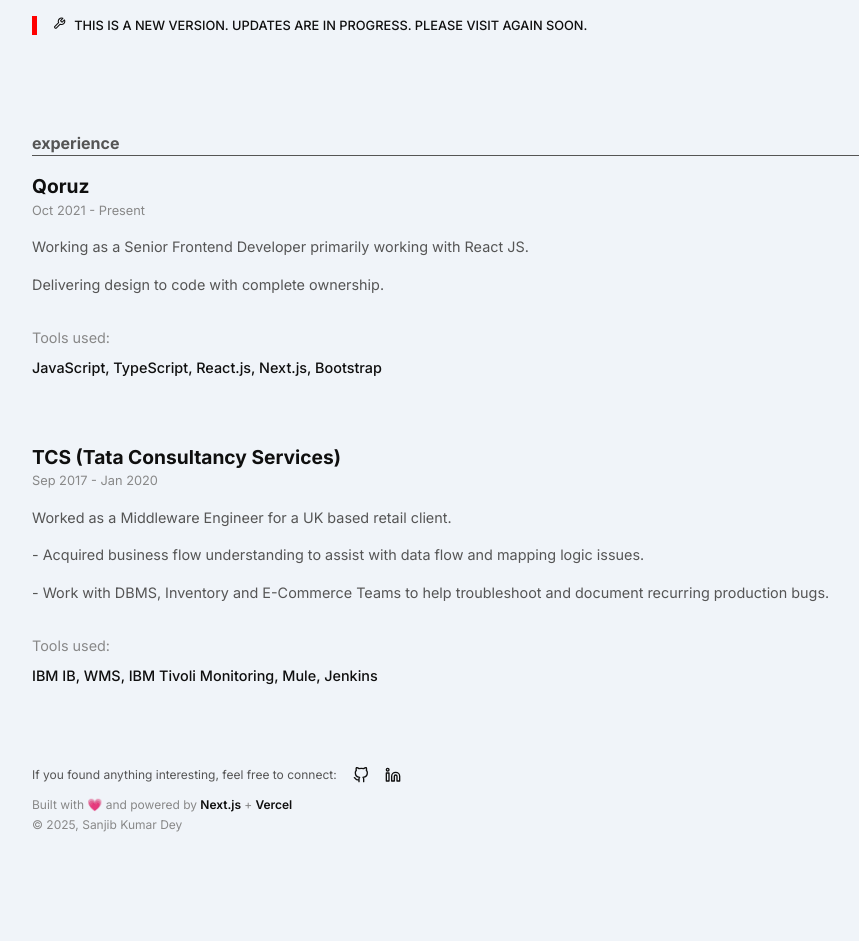
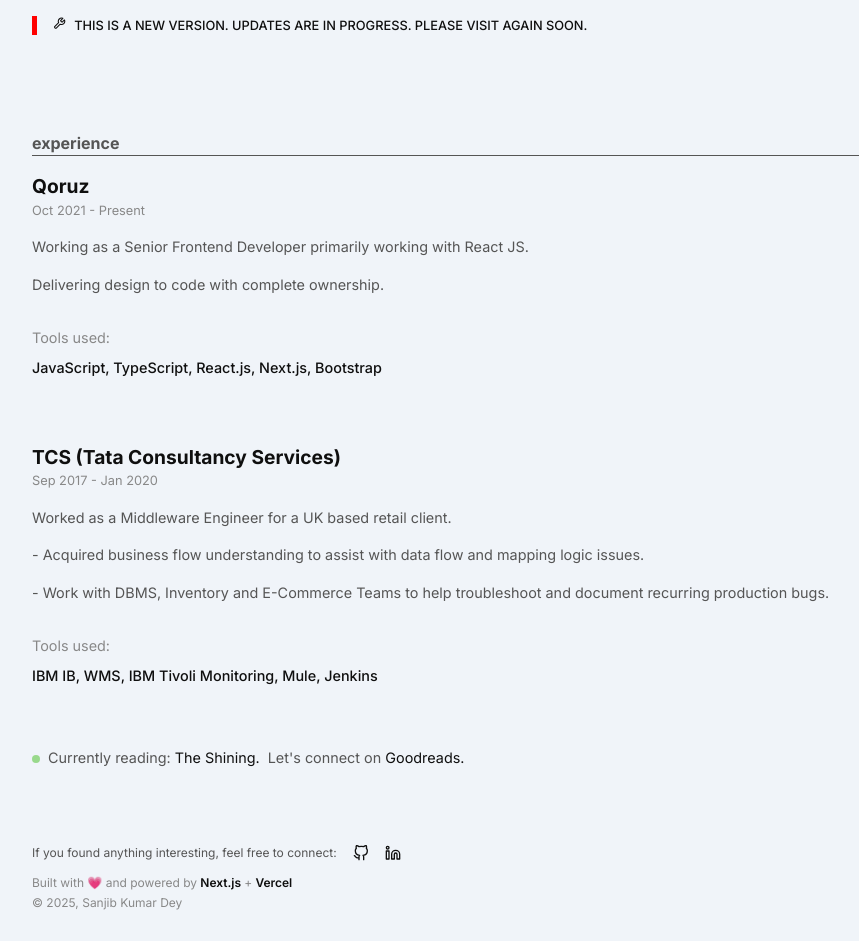
Before and after one commit to sanjibdey104/portfolio-v1, a Next.js app: page / in a window 1280 px wide. Shown: the part 520-1461 px from the top of the page, without its empty margins (176-1035 px from the left). Before the commit the page ends 1383 px from the top, so only its background shows below. Built offline with nearby package versions, Linux system fonts and the light colour scheme.

Commit message:
add: currently reading stat section

```diff
--- /dev/null
+++ b/components/CurrentlyReading.jsx
@@ -0,0 +1,73 @@
+import { FiBookOpen } from "react-icons/fi";
+import styled from "styled-components";
+
+const StyledCurrentlyReading = styled.section`
+  width: 100%;
+  align-items: center;
+  gap: 0.5rem;
+  flex-wrap: wrap;
+  font-size: 0.9rem;
+  line-height: 1;
+
+  a {
+    display: inline-block;
+  }
+
+  .current-read-stat {
+    .pulsating-dot {
+      display: inline-block;
+      width: 8px;
+      height: 8px;
+      margin-right: 8px;
+
+      background-color: var(--green-100);
+      border-radius: 50%;
+
+      box-shadow: 0 0 0 var(--green-100);
+      animation: pulse 1.5s infinite;
+    }
+
+    @keyframes pulse {
+      0% {
+        box-shadow: 0 0 0 0 var(--green-100);
+      }
+      70% {
+        box-shadow: 0 0 0 8px rgba(255, 0, 0, 0);
+      }
+      100% {
+        box-shadow: 0 0 0 0 rgba(255, 0, 0, 0);
+      }
+    }
+  }
+`;
+
+const CurrentlyReading = () => {
+  return (
+    <StyledCurrentlyReading className="flex-row">
+      <section className="current-read-stat">
+        <div class="pulsating-dot"></div>
+        <span>Currently reading: </span>
+        <a
+          className="current-title-link"
+          href="https://www.goodreads.com/book/show/11588.The_Shining"
+          target="_blank"
+        >
+          The Shining.
+        </a>
+      </section>
+
+      <section className="goodreads-connect-cta">
+        <span>Let's connect on</span>{" "}
+        <a
+          className="goodreads-profile-link"
+          href="https://www.goodreads.com/user/show/108653272-sanjib-dey"
+          target="_blank"
+        >
+          Goodreads.
+        </a>
+      </section>
+    </StyledCurrentlyReading>
+  );
+};
+
+export default CurrentlyReading;
--- a/pages/index.js
+++ b/pages/index.js
@@ -1,12 +1,13 @@
 import styled from "styled-components";
 import WorkHistory from "../components/WorkHistory";
 import UnderConstructionMsg from "../components/UnderConstructionMsg";
+import CurrentlyReading from "../components/CurrentlyReading";
 
 const Homepage = styled.main`
   gap: 5rem;
 
   .about-section {
-    gap: 1rem;
+    gap: 4rem;
   }
 
   .tech-and-tools-section {
@@ -116,6 +117,8 @@
 
       <div className="about-section flex-col">
         <WorkHistory />
+
+        <CurrentlyReading />
       </div>
     </Homepage>
   );
--- a/styles/globalStyles.js
+++ b/styles/globalStyles.js
@@ -17,6 +17,9 @@
         color: var(--fg-light);
 
         /* --fg-light: #0f0f0f; */
+
+        /* accent colors */
+        --green-100: #99d98c;
     }
 
     [data-theme="dark"] {
```
